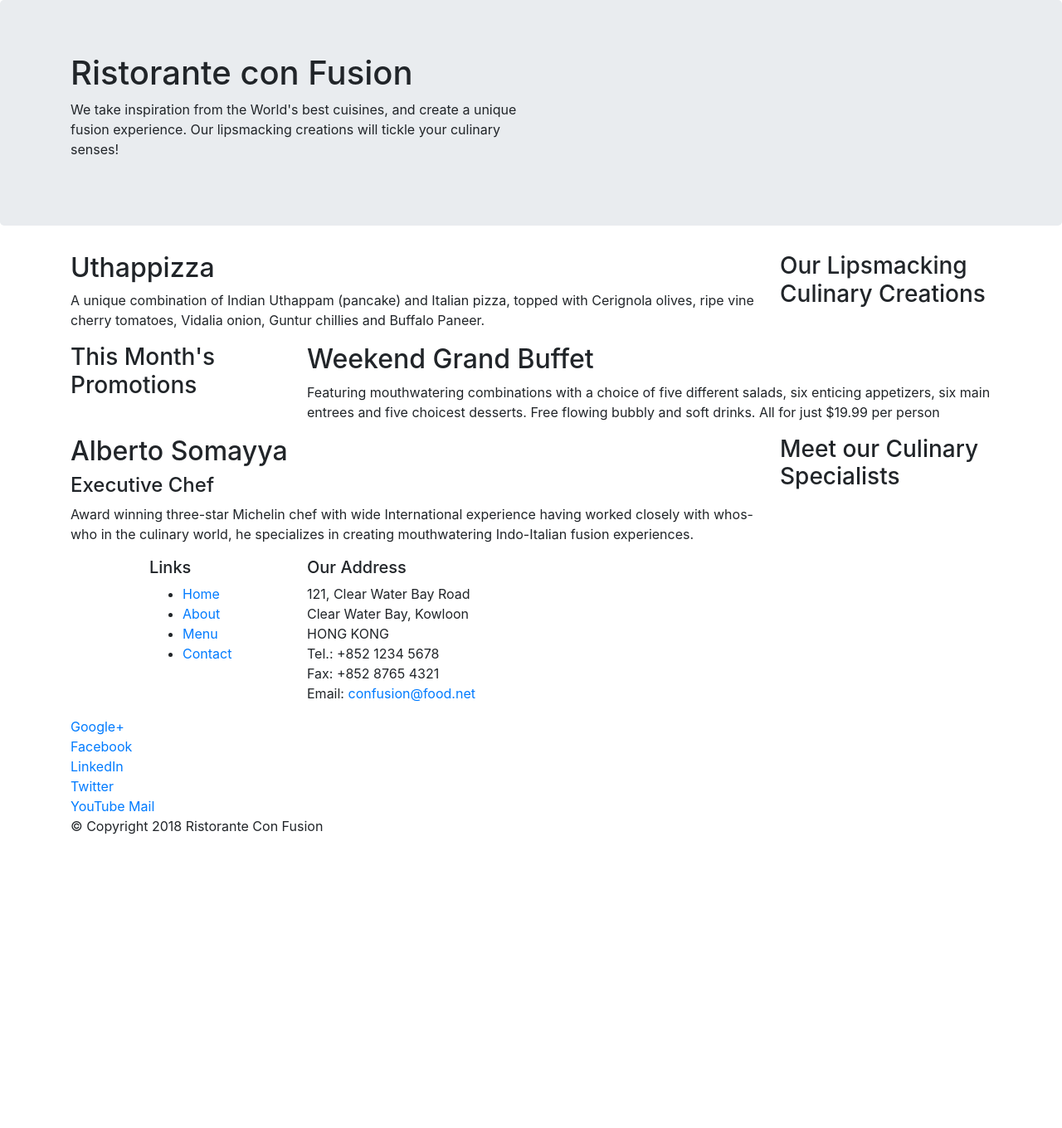
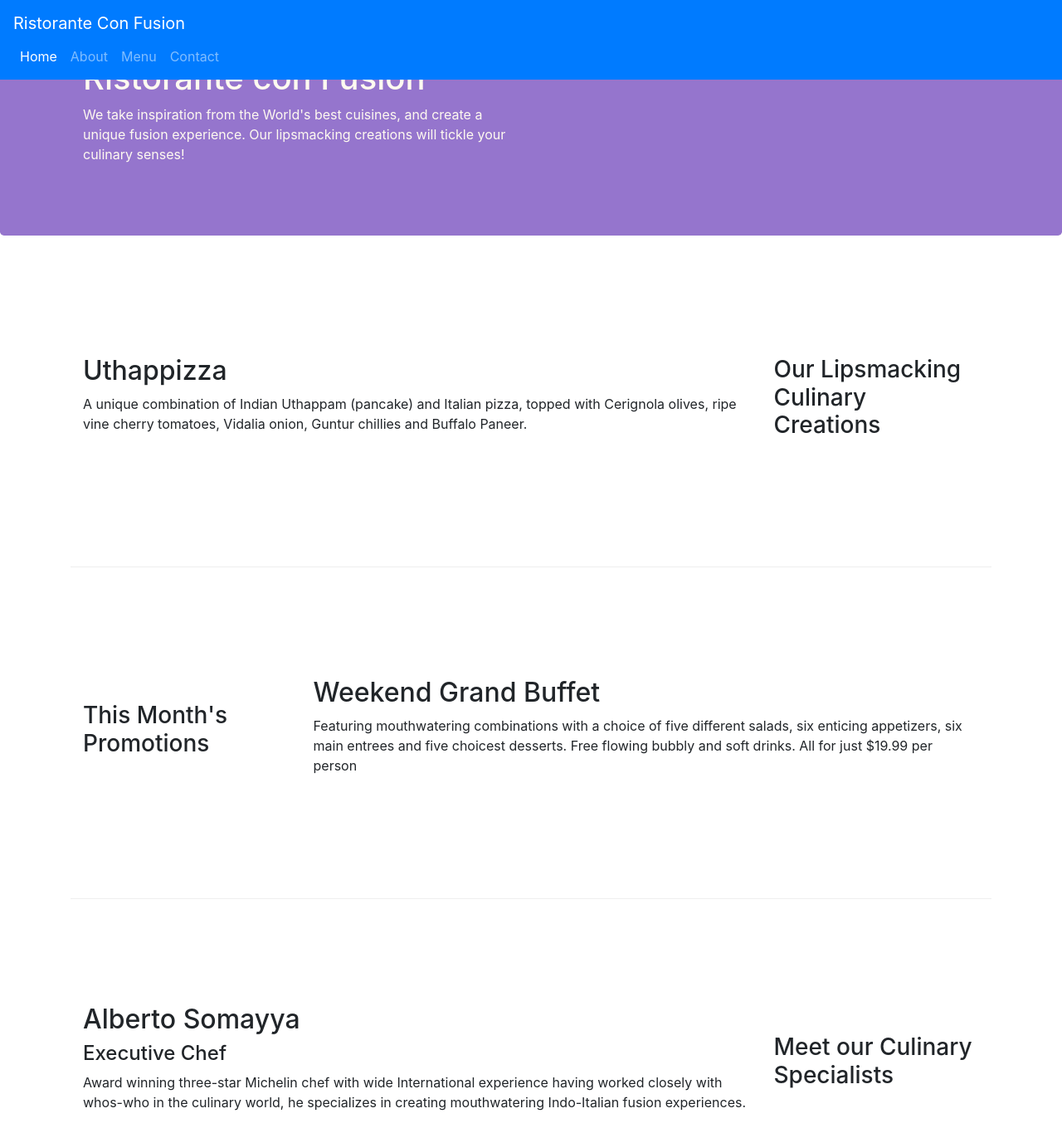
Before and after one commit to theDataMonster/coursera-bootstrap, a website: page index.html in a window 1280 px wide. Shown: the top 1360 px of the page at 83% size. Before the commit the page ends 1024 px from the top, so only its background shows below. Drawn offline with nearby package versions, Linux system fonts and the light colour scheme.

Commit message:
Bootstrap Grid Part 2

```diff
--- /dev/null
+++ b/css/styles.css
@@ -0,0 +1,37 @@
+.row-header{
+
+    margin: 0px auto;
+    padding: 0px auto;
+}
+
+.row-content{
+
+    margin: 0px auto;
+    padding: 50px 0px 50px 0px;
+    border-bottom: 1px ridge;
+    min-height: 400px;
+}
+
+.footer{
+
+    background-color: #D1C4E9;
+    margin: 0PX auto;
+    padding: 20px 0px 20px 0px;
+
+}
+
+.jumbotron{
+
+    padding: 70px 30px 70px 30px;
+    margin: 0px auto;
+    background: #9575CD;
+    color: floralwhite;
+}
+
+.address{
+
+    font-size: 80%;
+    margin: 0px;
+    color: #0f0f0f;
+
+}
--- a/index.html
+++ b/index.html
@@ -9,14 +9,26 @@
 
      <!-- Bootstrap CSS -->
      <link rel="stylesheet" href="node_modules/bootstrap/dist/css/bootstrap.min.css">
+     <link rel="stylesheet" href="css/styles.css">
     <title>Ristorante Con Fusion</title>
 </head>
 
 <body>
+    <nav class="navbar navbar-dark navbar-expand-sm bg-primary fixed-top">
+        <div>
+            <a class="navbar-brand" href="#">Ristorante Con Fusion </a>
+            <ul class="navbar-nav mr-auto">
+                <li class="nav-item active"><a class="nav-link" href="#">Home</a></li>
+                <li class="nav-item"><a class="nav-link" href="./aboutus.html">About</a></li>
+                <li class="nav-item"><a class="nav-link" href="#">Menu</a></li>
+                <li class="nav-item"><a class="nav-link" href="#">Contact</a></li>
+            </ul>
+        </div>
 
+    </nav>
     <header class="jumbotron">
         <div class="container">
-            <div class="row">
+            <div class="row row-header">
                 <div class="col-12 col-sm-6">
                     <h1>Ristorante con Fusion</h1>
                     <p>We take inspiration from the World's best cuisines, and create a unique fusion experience. Our lipsmacking creations will tickle your culinary senses!</p>
@@ -28,7 +40,7 @@
     </header>
 
     <div class="container">
-        <div class= "row">
+        <div class= "row row-content align-items-center">
             <div class="col-12 col-sm-4 order-sm-last col-md-3">
                 <h3>Our Lipsmacking Culinary Creations</h3>
             </div>
@@ -39,7 +51,7 @@
         </div>
 
 
-        <div class= "row">
+        <div class= "row row-content align-items-center">
             <div class="col-12 col-sm-4 col-md-3">
                 <h3>This Month's Promotions</h3>
             </div>
@@ -49,7 +61,7 @@
             </div>
         </div>
 
-        <div class= "row">
+        <div class= "row row-content align-items-center">
             <div class="col-12 col-sm-4 order-sm-last col-md-3">
                 <h3>Meet our Culinary Specialists</h3>
             </div>
@@ -61,12 +73,12 @@
         </div>
     </div>
 
-    <footer>
+    <footer class="footer">
         <div class="container">
             <div class="row">
                 <div class="col-4 offset-1 col-sm-2">
                     <h5>Links</h5>
-                    <ul>
+                    <ul class="list-unstyled">
                         <li><a href="#">Home</a></li>
                         <li><a href="#">About</a></li>
                         <li><a href="#">Menu</a></li>
@@ -84,8 +96,8 @@
 		              Email: <a href="mailto:confusion@food.net">confusion@food.net</a>
 		           </address>
                 </div>
-                <div>
-                    <div class="col-12 col-sm-4">
+                    <div class="col-12 col-sm-4 align-self-center">
+                        <div class="text-center">
                         <a href="http://google.com/+">Google+</a>
                         <a href="http://www.facebook.com/profile.php?id=">Facebook</a>
                         <a href="http://www.linkedin.com/in/">LinkedIn</a>
@@ -95,7 +107,7 @@
                     </div>
                 </div>
            </div>
-           <div class="row">
+           <div class="row justify-content-center">
                 <div class="col-auto">
                     <p>© Copyright 2018 Ristorante Con Fusion</p>
                 </div>
```
